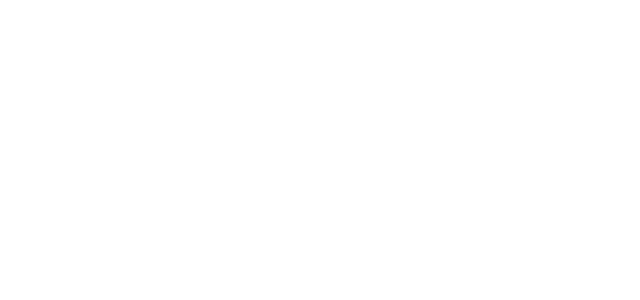
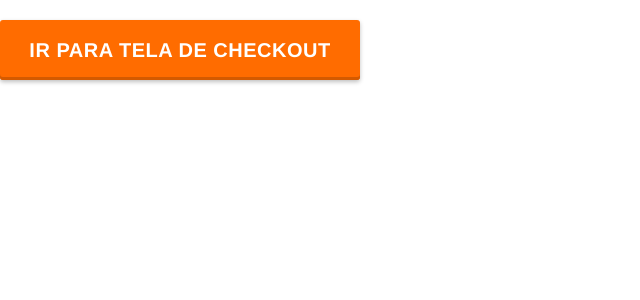
Before and after one commit to DevVictor19/Belezanaweb-cart-checkout, a React (Vite) app: page / in a window 1280 px wide. Before the commit this address had no page. Shown: the top 300 px of the page, without its empty margins (0-640 px from the left). Built offline with nearby package versions, Linux system fonts and the light colour scheme.

Commit message:
adicionando botao redirect na home

```diff
--- /dev/null
+++ b/src/pages/home/index.tsx
@@ -0,0 +1,7 @@
+import React from "react";
+
+import { RedirectButton } from "../../components/redirect-button";
+
+export function Home() {
+  return <RedirectButton label="ir para tela de checkout" path="checkout" />;
+}
--- a/src/routes.tsx
+++ b/src/routes.tsx
@@ -1,6 +1,7 @@
 import React from "react";
 import { BrowserRouter, Routes, Route } from "react-router-dom";
 
+import { Home } from "./pages/home";
 import { Checkout } from "./pages/checkout";
 import { CartResume } from "./components/cart-resume";
 
@@ -8,6 +9,7 @@
   return (
     <BrowserRouter>
       <Routes>
+        <Route path="/" element={<Home />} />
         <Route path="checkout" element={<Checkout />}>
           <Route index element={<CartResume />} />
         </Route>
```
